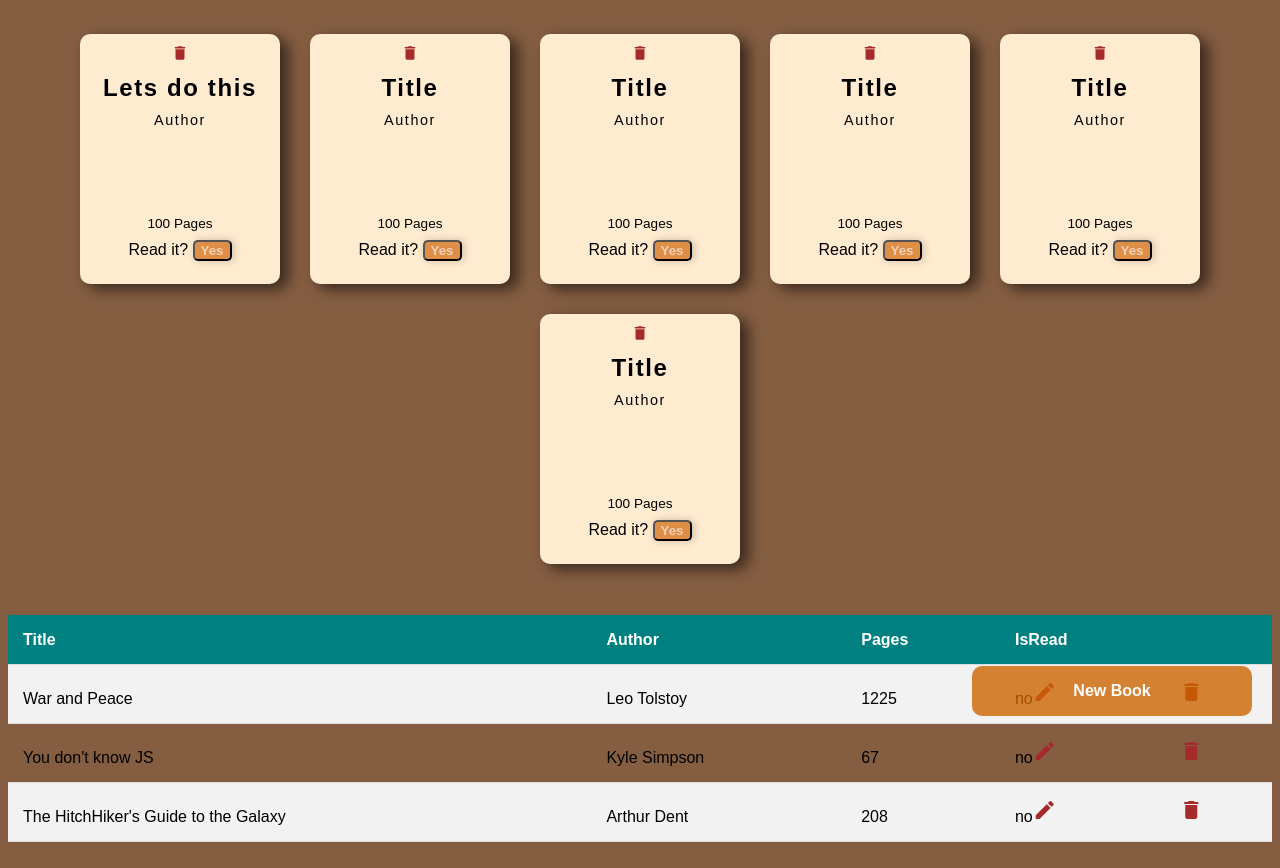
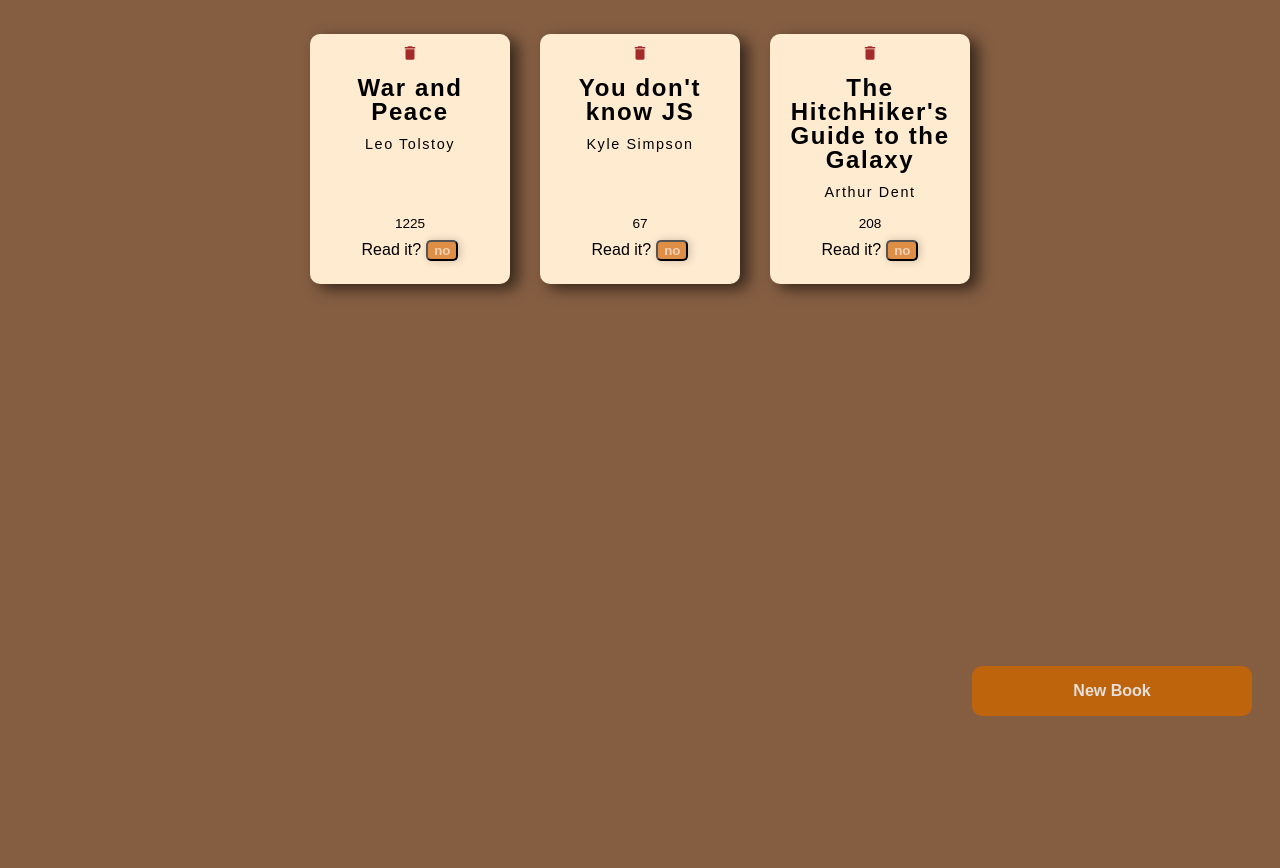
Before and after one commit to franciscog123/Library-App, a plain HTML site: page index.html in a window 1280 px wide. Shown: the part 61-929 px from the top of the page. After the commit the page ends 800 px from the top, so only its background shows below. Drawn offline with Linux system fonts and the light colour scheme.

Commit message:
switched to card layout and changed color scheme

```diff
--- a/index.html
+++ b/index.html
@@ -10,88 +10,6 @@
 </head>
 <body>
     <h1>The Little Library</h1>
-    <div class = "booksContainer">
-      <div class = "bookCard">
-        <div class="bookCard-top">
-          <i class="material-icons md-18 icon">delete</i>
-          <div class = "title">Lets do this</div>
-          <div class = "author">Author</div>
-        </div>
-        <div class=".bookCard-bottom">
-          <div class = "pages">100 Pages</div>
-          <div class="isRead">Read it?
-            <button class = "isReadButton">Yes</button>
-          </div>
-        </div>
-      </div>
-      <div class = "bookCard">
-        <div class="bookCard-top">
-          <i class="material-icons md-18 icon">delete</i>
-          <div class = "title">Title</div>
-          <div class = "author">Author</div>
-        </div>
-        <div class=".bookCard-bottom">
-          <div class = "pages">100 Pages</div>
-          <div class="isRead">Read it?
-            <button class = "isReadButton">Yes</button>
-          </div>
-        </div>
-      </div>
-      <div class = "bookCard">
-        <div class="bookCard-top">
-          <i class="material-icons md-18 icon">delete</i>
-          <div class = "title">Title</div>
-          <div class = "author">Author</div>
-        </div>
-        <div class=".bookCard-bottom">
-          <div class = "pages">100 Pages</div>
-          <div class="isRead">Read it?
-            <button class = "isReadButton">Yes</button>
-          </div>
-        </div>
-      </div>
-      <div class = "bookCard">
-        <div class="bookCard-top">
-          <i class="material-icons md-18 icon">delete</i>
-          <div class = "title">Title</div>
-          <div class = "author">Author</div>
-        </div>
-        <div class=".bookCard-bottom">
-          <div class = "pages">100 Pages</div>
-          <div class="isRead">Read it?
-            <button class = "isReadButton">Yes</button>
-          </div>
-        </div>
-      </div>
-      <div class = "bookCard">
-        <div class="bookCard-top">
-          <i class="material-icons md-18 icon">delete</i>
-          <div class = "title">Title</div>
-          <div class = "author">Author</div>
-        </div>
-        <div class=".bookCard-bottom">
-          <div class = "pages">100 Pages</div>
-          <div class="isRead">Read it?
-            <button class = "isReadButton">Yes</button>
-          </div>
-        </div>
-      </div>
-      <div class = "bookCard">
-        <div class="bookCard-top">
-          <i class="material-icons md-18 icon">delete</i>
-          <div class = "title">Title</div>
-          <div class = "author">Author</div>
-        </div>
-        <div class=".bookCard-bottom">
-          <div class = "pages">100 Pages</div>
-          <div class="isRead">Read it?
-            <button class = "isReadButton">Yes</button>
-          </div>
-        </div>
-      </div>
-    </div>
-    <br>
-    <br>
     <div class = "container">
     </div>
     <br>
--- a/script.js
+++ b/script.js
@@ -25,7 +25,8 @@ myLibrary.forEach(function(item, index,arr)
     arr[index]=new Book(arr[index].title, arr[index].author,arr[index].pages, arr[index].isRead);
 })
 
-let table;
+let booksContainer;
+//let table;
 let container = document.querySelector('.container');
 
 //constructor
@@ -72,102 +73,76 @@ function render(array)
     //if array isn't empty, display objects in table
     if(Array.isArray(array) && array.length)
     {
-        table=document.createElement("Table");
-        table.setAttribute("class","myTable");
-        container.appendChild(table);
+        booksContainer=document.createElement("div");
+        booksContainer.setAttribute("class", "booksContainer");
+        container.append(booksContainer);
 
-        let header;
-        let row;
+        let card;
 
-        row = document.createElement("tr");
-            row.setAttribute("class","myTR");
-            table.appendChild(row);
-
-        //generate table headers
-        for (let value of Object.keys(new Book))
-        {
-            header=document.createElement("th");
-            header.setAttribute("class","myTH");
-            header.textContent=value.charAt(0).toUpperCase()+value.substring(1);
-            row.appendChild(header);
-        }
-
-        //create an additional header for delete/edit buttons
-        header=document.createElement("th");
-        header.setAttribute("class","myTH");
-        row.appendChild(header);
-
-        let cell;
-        let button;
-        let editButton;
-
+        //generateBookCards
         array.forEach((item, index)=>
         {
+            card = document.createElement("div");
+            card.setAttribute("class","bookCard");
+            booksContainer.appendChild(card);
 
-            //generate rows
-            row = document.createElement("tr");
-            row.setAttribute("class","myTR");
-            table.appendChild(row);
+            let bookCardTop=document.createElement("div");
+            bookCardTop.setAttribute("class","bookCard-top");
+            card.appendChild(bookCardTop);
 
-            let i;//variable for google icon
-            let text;
+            //add google material icon and use it as delete button
+            let i = document.createElement('i');
+            i.className = 'material-icons md-18';
+            let text = document.createTextNode('delete');
+            i.appendChild(text);
+            bookCardTop.appendChild(i);
+            i.setAttribute("data-key", index);
+            i.addEventListener("click", deleteRow);
 
-            //generate values for each row
-            Object.values(item).forEach((value)=>
-            {
-                cell=document.createElement("td");
-                cell.textContent=value;
-                cell.setAttribute("class","myTD");
+            let title=document.createElement("div");
+            title.setAttribute("class", "title");
+            title.textContent=item.title;
+            bookCardTop.appendChild(title);
 
-                //make the displayed content for isRead property a bit friendlier for users
-                if(cell.textContent == "true")
-                {
-                    cell.textContent="yes"
-                }
-                else if(cell.textContent == "false")
-                {
-                    cell.textContent="no"
-                }
+            let author = document.createElement("div");
+            author.setAttribute("class","author");
+            author.textContent=item.author;
+            bookCardTop.appendChild(author);
 
-                if(cell.textContent=="yes"||cell.textContent=="no")
-                {
-                    //generate google material icon and use it as toggle read status button
-                    i = document.createElement('i');
-                    i.className = 'material-icons';
-                    text = document.createTextNode('edit');
-                    i.appendChild(text);
-                    cell.appendChild(i);
-                    row.appendChild(cell);
+            let bookCardBottom=document.createElement("div");
+            bookCardBottom.setAttribute("class", "bookCard-bottom");
+            card.appendChild(bookCardBottom);
 
-                    i.setAttribute("data-key", index);
-                    i.addEventListener("click", (e) => {
+            let pages=document.createElement("div");
+            pages.setAttribute("class","pages");
+            pages.textContent=item.pages;
+            bookCardBottom.appendChild(pages);
+
+            let isReadDiv=document.createElement("div");
+            isReadDiv.setAttribute("class","isRead");
+            isReadDiv.textContent="Read it?"
+            bookCardBottom.appendChild(isReadDiv);
+
+            //add isRead button and use it an edit button to modify the isRead status
+            let isReadButton = document.createElement('button');
+            isReadButton.className = 'isReadButton';
+            isReadButton.textContent=item.isRead;
+            isReadDiv.appendChild(isReadButton);
+
+            isReadButton.setAttribute("data-key", index);
+            isReadButton.addEventListener("click", (e) => {
 
                 let readStatusIndex=e.target.dataset.key;
                 let readStatus=myLibrary[readStatusIndex];
                 myLibrary[readStatusIndex].toggleReadStatus();
-                        table.remove();
+                booksContainer.remove();
                 render(myLibrary);
             });
-                }
 
-                row.appendChild(cell);
-            })
-
-            //generate remove buttons and add them as table data
-            cell=document.createElement("td");
-            cell.setAttribute("class","myTD");
-
-            //add google material icon and use it as delete button
-            i = document.createElement('i');
-            i.className = 'material-icons';
-            text = document.createTextNode('delete');
-            i.appendChild(text);
-            cell.appendChild(i);
-            row.appendChild(cell);
-
-            i.setAttribute("data-key", index);
-            i.addEventListener("click", deleteRow);
-
+            if (isReadButton.textContent=="false")
+            isReadButton.textContent="no";
+            else if (isReadButton.textContent=="true")
+            isReadButton.textContent="yes";
         });
     }
     else
@@ -201,8 +176,8 @@ function submitForm(e)
         nameInput.value="";
         authorInput.value="";
         pagesInput.value="";
-        if(typeof table !== 'undefined')
-            table.remove();
+        if(typeof booksContainer !== 'undefined')
+            booksContainer.remove();
         render(myLibrary);
     }
 }
@@ -211,7 +186,7 @@ function deleteRow(e)
 {
     let row=e.target.dataset.key;
     myLibrary.splice(row,1)
-    table.remove();
+    booksContainer.remove();
     populateStorage();
     render(myLibrary);
 }
--- a/styles.css
+++ b/styles.css
@@ -18,33 +18,6 @@ h1, h2
 {
     display: flex;
     justify-content: center;
-}
-
-.myTable
-{
-    border-collapse: collapse;
-    width: 100%;
-    text-align:left;
-}
-
-.myTH, .myTD
-{
-    height: 50px;
-    padding: 15px;
-    text-align:left;
-    border-bottom: 1px solid #ddd;
-    vertical-align: bottom
-}
-
-.myTR:nth-child(even)
-{
-    background-color: #f2f2f2;
-}
-
-.myTH
-{
-    background-color:teal;
-    color:white;
 }
 
 .buttonContainer
@@ -229,6 +202,7 @@ h1, h2
     border-radius: 5px;
     box-shadow: 2px 0 8px 0 rgba(0, 0, 0, 0.2);
     font-weight: bold;
+    margin-left: 5px;
 }
 
 .isReadButton:hover
```
Lines whose indentation alone changed are shown as unchanged.
